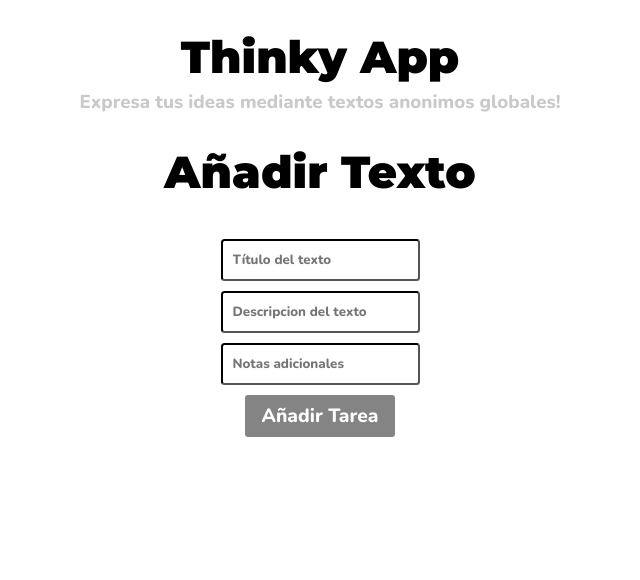
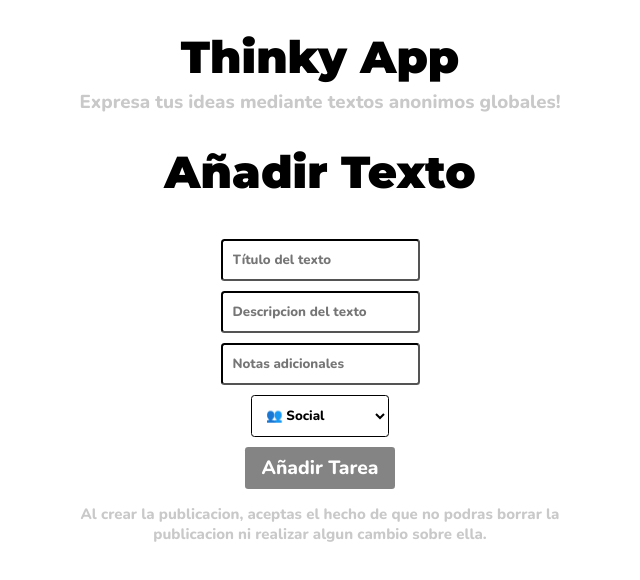
Before and after one commit to breakerjs/tasks-app, a Next.js app: page /create/publication in a window 1280 px wide. Shown: the top 580 px of the page, without its empty margins (320-960 px from the left). Built offline with nearby package versions, Linux system fonts and the light colour scheme.

Commit message:
Agregado de temas

```diff
--- a/components/Header.js
+++ b/components/Header.js
@@ -8,7 +8,7 @@ export default function Header () {
             <meta name="description" content="Generated by create next app" />
             <link rel="icon" href="/favicon.ico" />
             <link rel="preconnect" href="https://fonts.googleapis.com"/>
-            <link rel="preconnect" href="https://fonts.gstatic.com" crossOrigin/>
+            <link rel="preconnect" href="https://fonts.gstatic.com" crossOrigin="true"/>
             <link href="https://fonts.googleapis.com/css2?family=Montserrat:wght@900&family=Nunito:wght@800;900&display=swap" rel="stylesheet"/>
         </Head>
         </>
--- a/config/tareasSchema.js
+++ b/config/tareasSchema.js
@@ -5,11 +5,11 @@ import dayjs from 'dayjs'
 const tareaSchema = new Schema({
     titulo: {
         type: String,
-        required: true
+        required: true,
     },
     descripcion: {
         type: String,
-        required: true
+        required: true,
     },
     notaAdicional: {
         type: String,
@@ -24,6 +24,6 @@ const tareaSchema = new Schema({
         type: String,
         required: false,
     }
-})
+}, { bufferCommands: true })
 
 export default mongoose.models['tareaSchema'] || mongoose.model('tareaSchema', tareaSchema)
--- a/pages/api/addTask.js
+++ b/pages/api/addTask.js
@@ -2,7 +2,7 @@ import mongoose from 'mongoose'
 import Task from '../../config/tareasSchema'
 import bodyParser from 'body-parser'
 
-export default function addTask (req,res) {
+export default async function addTask (req,res) {
     if(req.method !== 'POST') {
         res.send("Only POST requests are allowed")
     } else {
@@ -13,8 +13,9 @@ export default function addTask (req,res) {
             titulo: req.body.inputTitleTask,
             descripcion: req.body.inputDescTask,
             notaAdicional: req.body.inputNoteTask,
+            tema: req.body.inputNoteTheme,
         })
-        task.save()
-            .then(res.redirect('/'))
+        await task.save()
+        res.redirect('/')
     }
 }
--- a/pages/create/publication.js
+++ b/pages/create/publication.js
@@ -17,7 +17,14 @@ export default function addTask () {
                 <input type="text" placeholder="Título del texto" name="inputTitleTask" />
                 <input type="text" placeholder="Descripcion del texto" name="inputDescTask" />
                 <input type="text" placeholder="Notas adicionales" name="inputNoteTask" />
+                <select name="inputNoteTheme" placeholder='Elige un tema para tu publicacion!' className='inputTheme'>
+                    <option value="👥 Social">👥 Social</option>
+                    <option value="🧠 Aprendizaje">🧠 Aprendizaje</option>
+                    <option value="🎲 Juegos">🎲 Juegos</option>
+                    <option value="🥪 Comidas">🥪 Comidas</option>
+                </select>
                 <input type="submit" value="Añadir Tarea" name="btnAddTask" className='btn' />
+                <h3 className="muted text-advice">Al crear la publicacion, aceptas el hecho de que no podras borrar la <br></br> publicacion ni realizar algun cambio sobre ella.</h3>
             </form>
         </div>
         </>
--- a/pages/index.js
+++ b/pages/index.js
@@ -59,9 +59,9 @@ export default function Home({ tasks }) {
             <div className="taskList" key={task._id}>
                   <div className="taskListTitle">
                     <h3 className="taskTitle">{task.titulo}</h3>
-                    {/* <div className="fitTheme">
-                      <h5 className="taskTheme">🥦 Verduras</h5>
-                    </div> */}
+                    <div className="fitTheme">
+                      <h5 className="taskTheme">{task.tema}</h5>
+                    </div>
                     <p className="taskDesc">{task.descripcion}</p>
                     <p className="taskNoteAdt">{task.notaAdicional}</p>
                     <p className="taskTimePublished">Uploaded {
--- a/styles/globals.css
+++ b/styles/globals.css
@@ -99,6 +99,11 @@ a {
   border-radius: 0.5rem;
 }
 
+.taskList:hover {
+  transition: 0.75s ease-in-out;
+  background-color: #d7d7d7;
+}
+
 @media (max-width: 796px) {
   .taskList {
     padding: 10px;
@@ -130,7 +135,7 @@ a {
 }
 
 .taskTheme {
-  width: 30%;
+  width: auto;
   opacity: 0.;
   background-color: #c6ccc7;
   padding: 5px;
@@ -158,6 +163,21 @@ input {
   width: auto;
   border-color: #000000;
   margin-top: 10px;
+}
+
+.inputTheme {
+  border-radius: 3.5px;
+  border-color: #000000;
+  background-color: transparent;
+  margin-top: 10px;
+  padding: 10px;
+  width: auto;
+}
+
+.text-advice {
+  text-align: center;
+  justify-content: center;
+  font-size: 15px;
 }
 
 .containerBtn {
@@ -194,3 +214,8 @@ input {
   transition: 0.75s;
   color: #557fac;
 }
+
+.imgTheme {
+  width: 100%;
+  object-fit: cover;
+}
```
